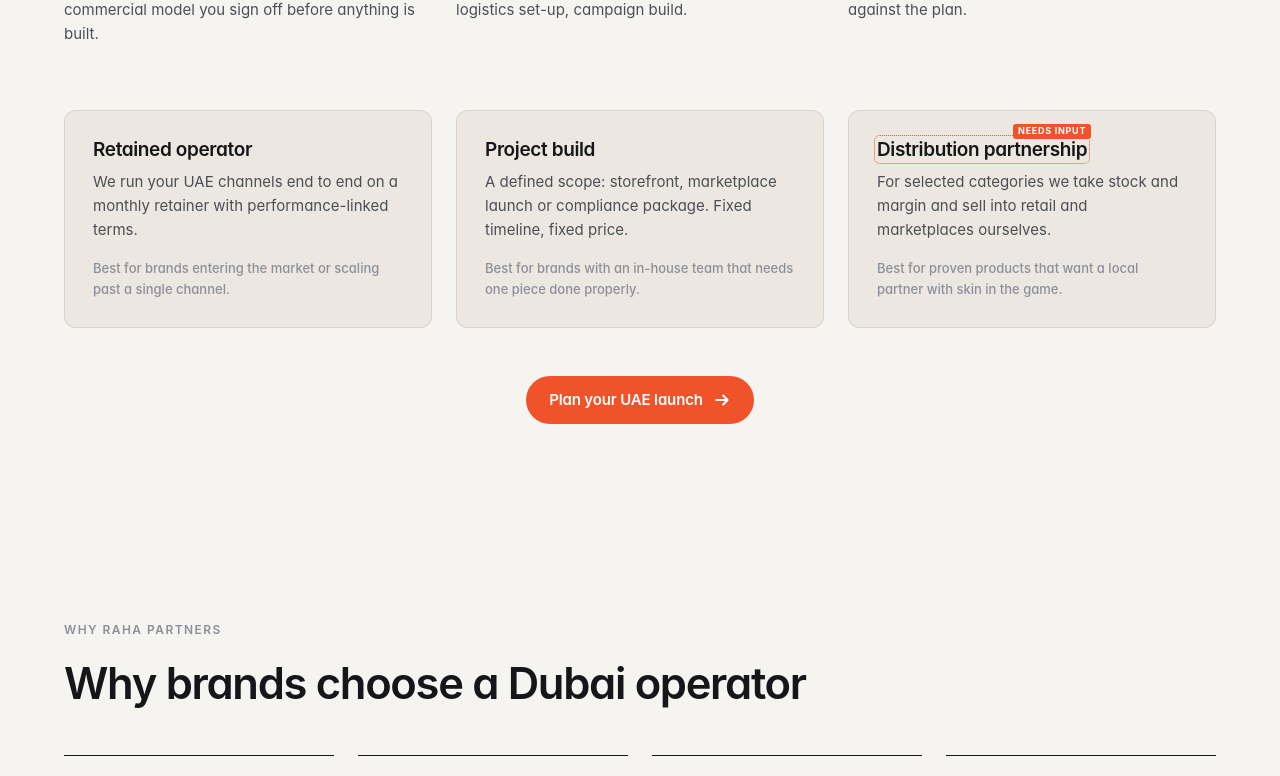
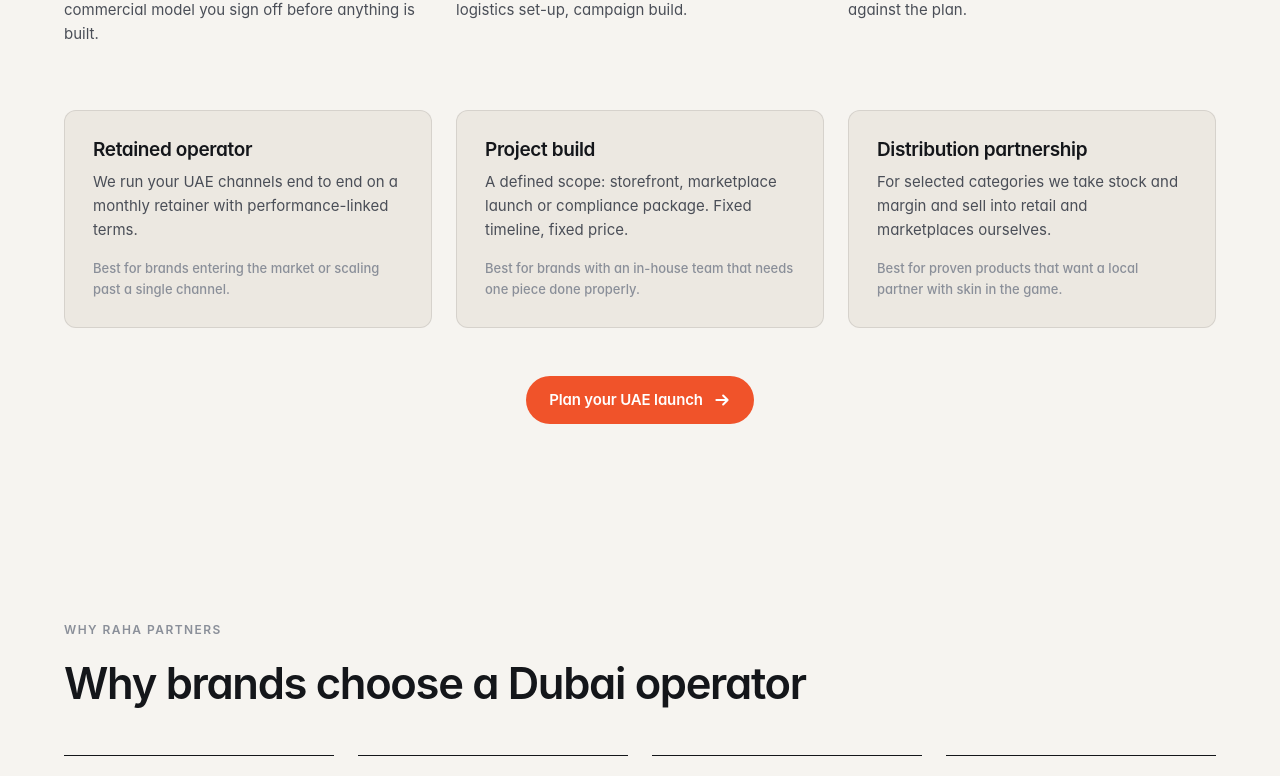
Before and after one commit to Niceguyfmk/raha, a Next.js app: page /uae in a window 1280 px wide. Shown: the part 5054-5830 px from the top of the page. Built offline with nearby package versions, Linux system fonts and the light colour scheme; a web font is replaced by a local one.

Commit message:
Confirm distribution partnership model
Co-Authored-By: Claude Fable 5.1 <noreply@anthropic.com>

```diff
--- a/app/uae/page.tsx
+++ b/app/uae/page.tsx
@@ -54,7 +54,6 @@ const FAQ = [
   {
     q: 'Do you buy stock or work on a fee?',
     a: 'Both models exist. Most engagements are retained operations on a fee with performance-linked terms; for selected categories we take stock and margin as a distributor.',
-    needs: true,
   },
   {
     q: 'Can you take over an existing store and marketplace accounts?',
@@ -467,9 +466,7 @@ export default function UaeLandingPage() {
                 <div className="best">Best for brands with an in-house team that needs one piece done properly.</div>
               </Reveal>
               <Reveal className="card" delay={120}>
-                <h3>
-                  <Needs title="Confirm this model is offered">Distribution partnership</Needs>
-                </h3>
+                <h3>Distribution partnership</h3>
                 <p>For selected categories we take stock and margin and sell into retail and marketplaces ourselves.</p>
                 <div className="best">Best for proven products that want a local partner with skin in the game.</div>
               </Reveal>
```
